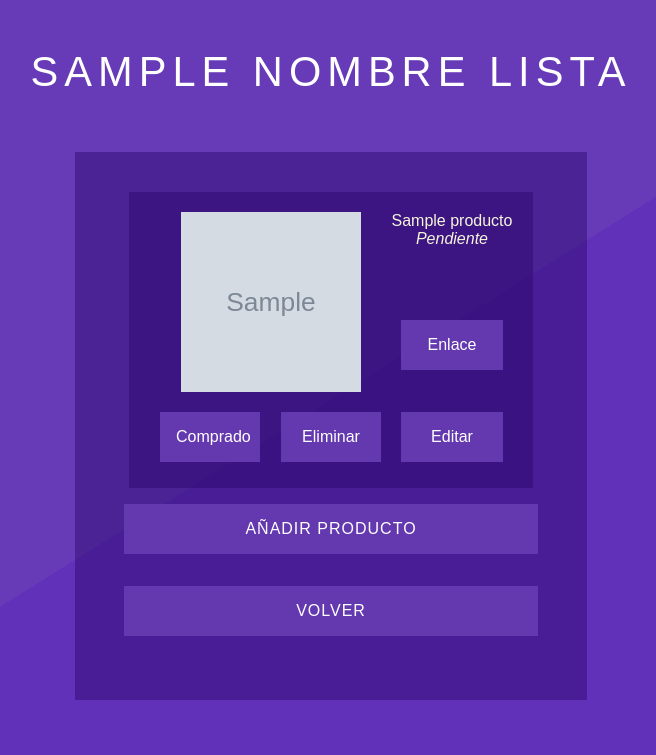
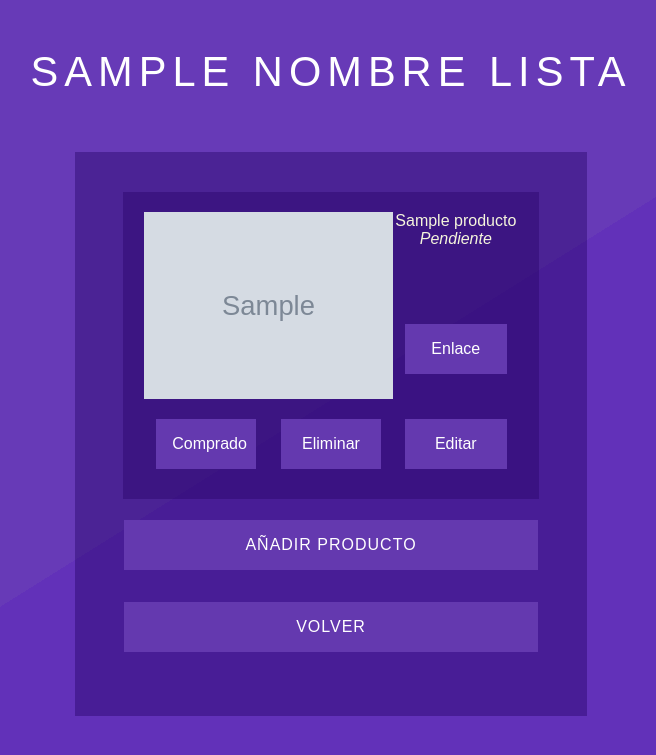
Before and after one commit to hectorri/fullstack-tft, a PHP site: template listaReyes/templates/detalle_lista.twig in a window 1280 px wide. Shown: the top 755 px of the page, without its empty margins (309-965 px from the left). Run offline with PHP 8.4, Linux system fonts and the light colour scheme; the template is opened without the code that fills it: most values are stand-ins (such as "Sample title", 1, 10 or a date in 2020); grey boxes marked "Sample" are stand-in pictures; some libraries are stand-ins or nearby versions; some web fonts are replaced.

Commit message:
Cambios en estilos

```diff
--- a/listaReyes/public/estilos/global.css
+++ b/listaReyes/public/estilos/global.css
@@ -51,7 +51,8 @@ h1 {
     width: 35%;
     margin: 3.5em auto;
     background: rgba(41, 5, 105, 0.43);
-    background-size: cover;
+	background-size: cover;
+	max-width: 600px;
 }
 .agileits-top {
     padding: 0.5em 3em 3em;
@@ -222,11 +223,12 @@ input[type="submit"]:hover {
 }
 
 .productos{
-	display: inline-block;
 	padding-top: 20px;
 	padding-left: 5%;
 	padding-right: 5%;
 	background-color: rgba(41, 5, 105, 0.43);
+	max-width: 500px;
+	margin-bottom: 5px;
 }
 
 .container {
--- a/listaReyes/templates/detalle_lista.twig
+++ b/listaReyes/templates/detalle_lista.twig
@@ -5,12 +5,12 @@
   <h1>{{ nombreLista }}</h1>
     <div class="main-agileinfo">
 	 <div class="agileits-content">
+
+		{% for producto in productos %}
 		<div class="productos">
-		{% for producto in productos %}
-
 			<div class="container">
 					<div class="producto-imagen">
-						<img src="{{base_url()}}/imagenes/{{producto.IMAGEN}}" alt="{{ producto.NOMBRE_PRODUCTO }}" height="180" width="180">
+						<img src="{{base_url()}}/imagenes/{{producto.IMAGEN}}" alt="{{ producto.NOMBRE_PRODUCTO }}">
 					</div>
 					<div class="producto-detalle">
 							</em>{{ producto.NOMBRE_PRODUCTO }}</em></br>
@@ -49,8 +49,9 @@
 								</form>
 					</div>
 				</div>
+			</div>
 		{% endfor %}
-	</div>
+
 		</tbody>
 	</table>
 
```
